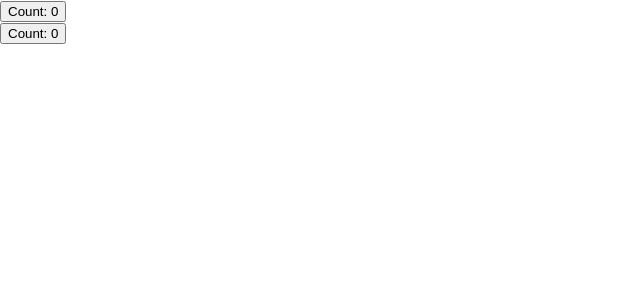
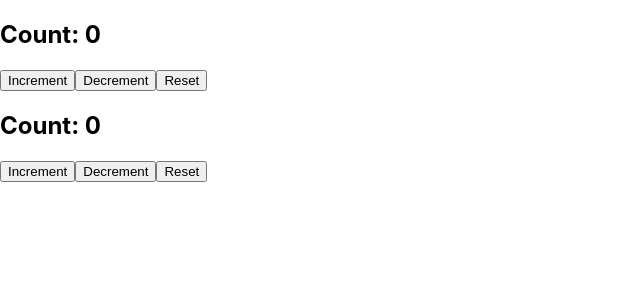
Before and after one commit to thepreakerebi/react-practice, a React (Create React App) app: page / in a window 1280 px wide. Shown: the top 300 px of the page, without its empty margins (0-640 px from the left). Built offline with nearby package versions, Linux system fonts and the light colour scheme.

Commit message:
custom hook for counter function

```diff
--- a/src/App.js
+++ b/src/App.js
@@ -1,5 +1,6 @@
-import DocTitleOne from "./components/DocTitleOne";
-import DocTitleTwo from "./components/DocTitleTwo";
+import CustomCounterOne from "./components/CustomCounterOne";
+import CustomCounterTwo from "./components/CustomCounterTwo";
+
 
 
 
@@ -7,8 +8,8 @@
 
   return (
     <div className="App">
-      <DocTitleOne />
-      <DocTitleTwo />
+      <CustomCounterOne />
+      <CustomCounterTwo />
     </div>
 
   );
--- /dev/null
+++ b/src/components/CustomCounterOne.js
@@ -0,0 +1,20 @@
+import React, { useState } from 'react';
+import useCounter from '../hooks/useCounter'
+
+
+const CustomCounterOne = () => {
+
+    const [count, increment, decrement, reset] = useCounter();
+
+
+  return (
+    <div>
+      <h2>Count: {count}</h2>
+      <button onClick={increment}>Increment</button>
+      <button onClick={decrement}>Decrement</button>
+      <button onClick={reset}>Reset</button>
+    </div>
+  )
+}
+
+export default CustomCounterOne
--- /dev/null
+++ b/src/components/CustomCounterTwo.js
@@ -0,0 +1,18 @@
+import React from 'react'
+import useCounter from '../hooks/useCounter'
+
+const CustomCounterTwo = () => {
+
+    const [count, increment, decrement, reset] = useCounter();
+
+  return (
+    <div>
+      <h2>Count: {count}</h2>
+      <button onClick={increment}>Increment</button>
+      <button onClick={decrement}>Decrement</button>
+      <button onClick={reset}>Reset</button>
+    </div>
+  )
+}
+
+export default CustomCounterTwo
--- /dev/null
+++ b/src/hooks/useCounter.js
@@ -0,0 +1,19 @@
+import {useState} from 'react'
+
+const useCounter = () => {
+    const [count, setCount] = useState(0);
+
+    const increment = () => {
+        setCount(prevCount => prevCount + 1)
+    }
+    const decrement = () => {
+        setCount(prevCount => prevCount - 1)
+    }
+    const reset = () => {
+        setCount(0)
+    }
+
+    return [count, increment, decrement, reset];
+}
+
+export default useCounter
```
